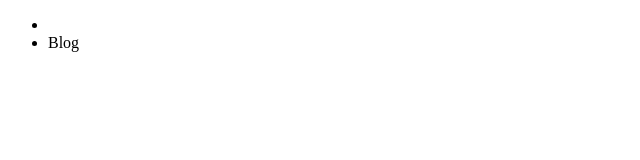
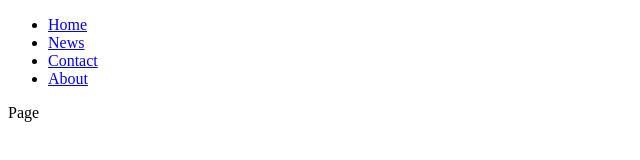
Before and after one commit to Harshit-12Kaundal/Intern_porj, a plain HTML site: page responsive_navabr/index.html in a window 1280 px wide. Shown: the whole page, without its empty margins (0-640 px from the left). Drawn offline with Linux system fonts and the light colour scheme.

Commit message:
some changes

```diff
--- a/responsive_navabr/index.html
+++ b/responsive_navabr/index.html
@@ -4,17 +4,17 @@
     <meta charset="UTF-8">
     <meta name="viewport" content="width=device-width, initial-scale=1.0">
     <title>Document</title>
+    <link rel="stylesheet" href="style.css">
 </head>
 <body>
     <nav class="main_nav">
-        <ul class="menu-list">
-            <li class="menu-item">
-                <a href="#"></a>
-            </li>
-            <li class="menu-item has-dropdown">
-                <a herf="#">Blog</a>
-            </li>
+        <ul>
+            <li><a href="#">Home</a></li>
+            <li><a href="#">News</a></li>
+            <li><a href="#">Contact</a></li>
+            <li><a href="#">About</a></li>
         </ul>
     </nav>
+    <div class="content">Page</div>
 </body>
 </html>
```
Also changed, not shown: responsive_navabr/style.css (added).
